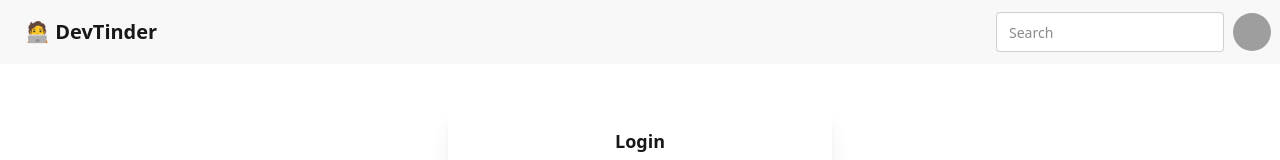
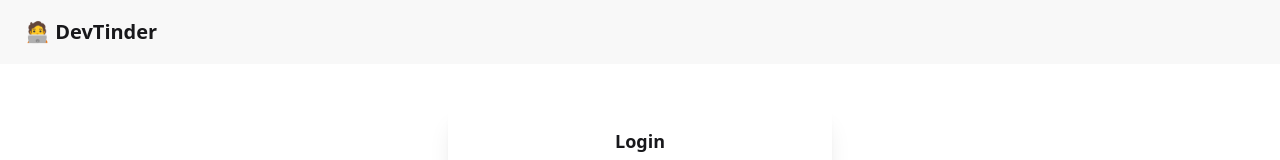
Before and after one commit to Sangram4213/devTinder-Web, a React (Vite) app: page /login in a window 1280 px wide. Shown: the top 160 px of the page. Built offline with nearby package versions, Linux system fonts and the light colour scheme; grey boxes are pictures that could not be loaded.

Commit message:
add a redux store and create user slice and using that render information on login page

```diff
--- a/src/App.jsx
+++ b/src/App.jsx
@@ -1,20 +1,23 @@
-import {BrowserRouter,Route,Routes} from 'react-router-dom';
-import Body from './components/Body';
-import LogIn from './components/LogIn';
-import Profile from './components/Profile';
+import { Provider } from "react-redux";
+import { BrowserRouter, Route, Routes } from "react-router-dom";
+import Body from "./components/Body";
+import LogIn from "./components/LogIn";
+import Profile from "./components/Profile";
+import appStore from "./utils/appStore";
 
 function App() {
   return (
     <>
-    <BrowserRouter basename='/'>
-      <Routes>
-         <Route path='/' element={<Body/>}>
-            <Route path='/login' element={<LogIn/>}/>
-            <Route path='/profile' element={<Profile/>}/>
-         </Route>
-      </Routes>
-    </BrowserRouter>
-
+      <Provider store={appStore}>
+        <BrowserRouter basename="/">
+          <Routes>
+            <Route path="/" element={<Body />}>
+              <Route path="/login" element={<LogIn />} />
+              <Route path="/profile" element={<Profile />} />
+            </Route>
+          </Routes>
+        </BrowserRouter>
+      </Provider>
     </>
   );
 }
--- a/src/components/LogIn.jsx
+++ b/src/components/LogIn.jsx
@@ -1,7 +1,11 @@
 import { useState } from "react";
 import axios from "axios";
+import { useDispatch } from "react-redux";
+import { addUser } from "../utils/userSlice";
 
 const LogIn = () => {
+
+  const dispath = useDispatch();
   const [emailId, setEmailId] = useState("");
   const [password, setPassword] = useState("");
 
@@ -15,6 +19,8 @@ const LogIn = () => {
         },
         { withCredentials: true }
       );
+
+      dispath(addUser(res?.data?.user));
     } catch (err) {
       console.error(err);
     }
--- a/src/components/NavBar.jsx
+++ b/src/components/NavBar.jsx
@@ -1,17 +1,18 @@
+import { useSelector } from "react-redux";
+
 const NavBar = () => {
+  const user = useSelector((store) => store.user);
+
   return (
     <>
       <div className="navbar bg-base-200">
         <div className="flex-1">
           <a className="btn btn-ghost text-xl">🧑‍💻 DevTinder</a>
         </div>
+        {user && (
           <div className="flex-none gap-2 flex items-center">
             <div className="form-control">
-            <input
-              type="text"
-              placeholder="Search"
-              className="input input-bordered w-24 md:w-auto"
-            />
+                 Welcome {user.firstName}
             </div>
             <div className="dropdown dropdown-end">
               <div
@@ -22,7 +23,7 @@ const NavBar = () => {
                 <div className="w-10 rounded-full">
                   <img
                     alt="Tailwind CSS Navbar component"
-                  src="https://img.daisyui.com/images/stock/photo-1534528741775-53994a69daeb.webp"
+                    src={user.photoUrl}
                   />
                 </div>
               </div>
@@ -45,6 +46,7 @@ const NavBar = () => {
               </ul>
             </div>
           </div>
+        )}
       </div>
     </>
   );
--- /dev/null
+++ b/src/utils/appStore.js
@@ -0,0 +1,10 @@
+import {configureStore} from '@reduxjs/toolkit';
+import userReducer from './userSlice';
+
+const appStore = configureStore({
+   reducer:{
+    user:userReducer
+   }
+});
+
+export default appStore;
--- /dev/null
+++ b/src/utils/userSlice.js
@@ -0,0 +1,18 @@
+import { createSlice } from "@reduxjs/toolkit";
+
+const userSlice = createSlice({
+   name:"user",
+   initialState:null,
+   reducers:{
+    addUser:(state,action)=>{
+        return action.payload;
+    },
+    removeUser:(state,action)=>{
+        return null;
+    }
+   }
+});
+
+export const {addUser,removeUser} = userSlice.actions;
+
+export default userSlice.reducer;
```
Lines whose indentation alone changed are shown as unchanged.
